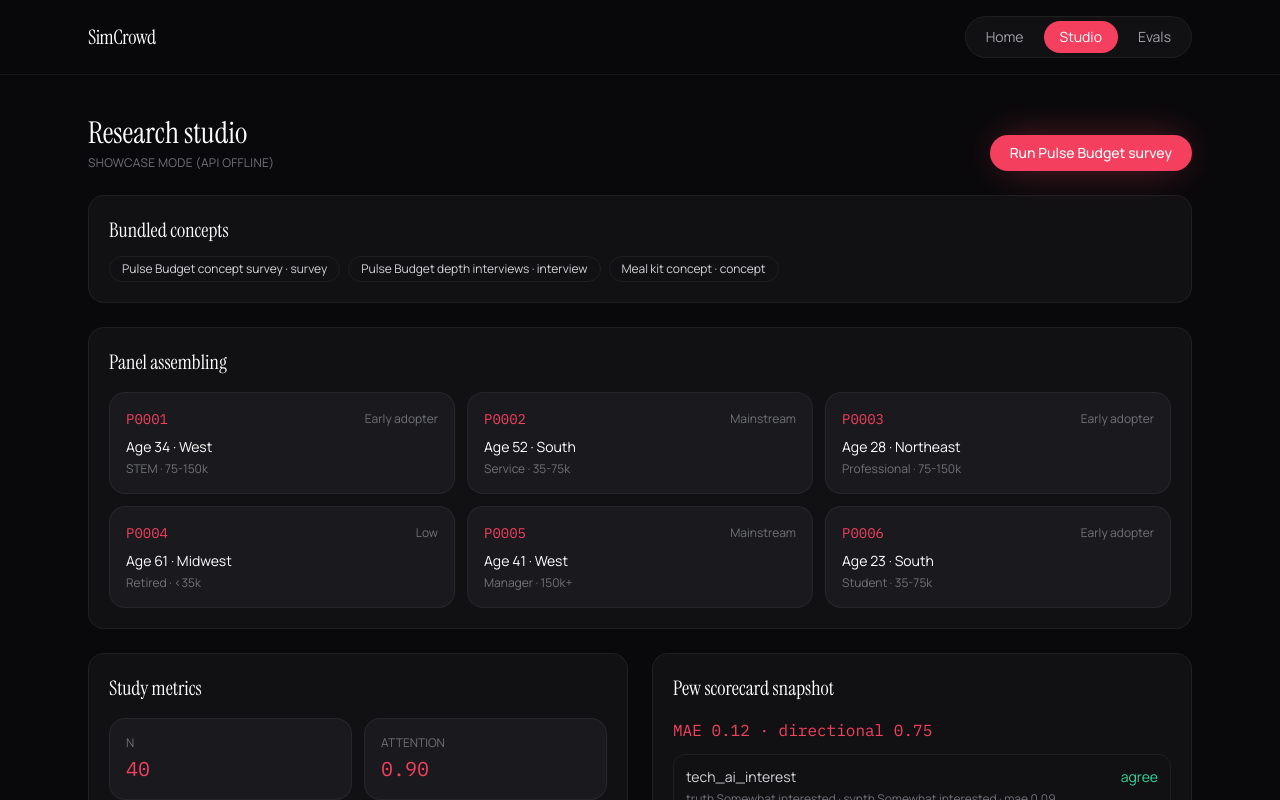
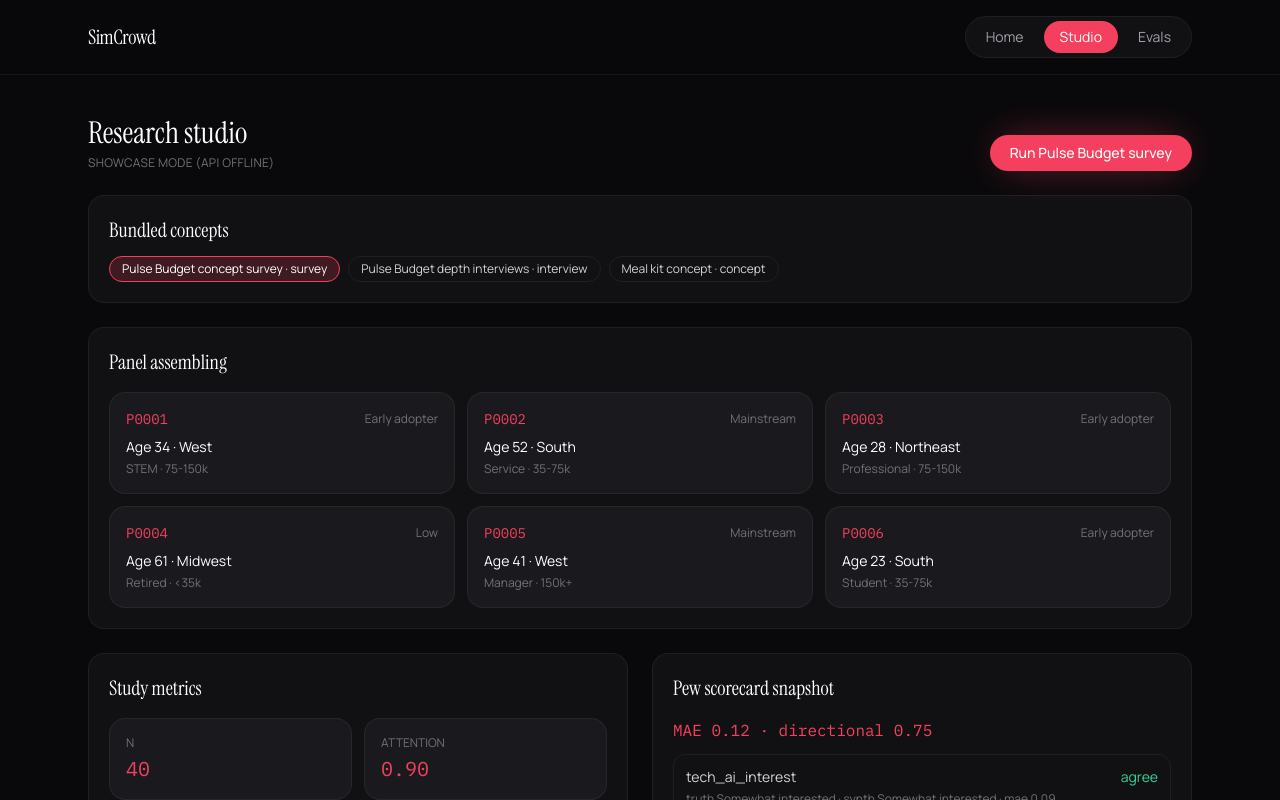
Before and after one commit to H3Xobit/simcrowd, a Next.js app in the folder web/: page /app in a window 1280 px wide. Shown: the top 800 px of the page. Built offline with nearby package versions, Linux system fonts and the light colour scheme; no server answers.

Commit message:
feat: let studio select which concept study to run

```diff
--- a/web/app/app/page.tsx
+++ b/web/app/app/page.tsx
@@ -24,6 +24,7 @@ export default function StudioPage() {
   const [report, setReport] = useState<ReportRow | null>(null);
   const [scorecard, setScorecard] = useState<Scorecard | null>(null);
   const [concepts, setConcepts] = useState<ConceptRow[]>(DEMO_CONCEPTS);
+  const [selectedConcept, setSelectedConcept] = useState<string>(DEMO_CONCEPTS[0]?.path || "data/concepts/fintech_survey.json");
   const [busy, setBusy] = useState(false);
   const [error, setError] = useState<string | null>(null);
   const [visible, setVisible] = useState(0);
@@ -75,7 +76,7 @@ export default function StudioPage() {
       const panelRes = await fetch(`${apiBase()}/panels?size=40&seed=42`, { method: "POST" });
       if (!panelRes.ok) throw new Error(`panels ${panelRes.status}`);
       const studyRes = await fetch(
-        `${apiBase()}/studies?spec_path=data/concepts/fintech_survey.json&seed=42`,
+        `${apiBase()}/studies?spec_path=${encodeURIComponent(selectedConcept)}&seed=42`,
         { method: "POST" },
       );
       if (!studyRes.ok) throw new Error(`studies ${studyRes.status}`);
@@ -121,14 +122,23 @@ export default function StudioPage() {
       <section className="rounded-2xl border border-white/[0.06] bg-ink-surface p-5">
         <h2 className="mb-3 font-display text-xl text-white">Bundled concepts</h2>
         <div className="flex flex-wrap gap-2">
-          {concepts.map((c) => (
-            <span
-              key={c.id}
-              className="rounded-full border border-white/[0.06] px-3 py-1 text-xs text-zinc-300"
-            >
-              {c.title} · {c.type}
-            </span>
-          ))}
+          {concepts.map((c) => {
+            const active = selectedConcept === c.path;
+            return (
+              <button
+                key={c.id}
+                type="button"
+                onClick={() => setSelectedConcept(c.path)}
+                className={`rounded-full border px-3 py-1 text-xs transition ${
+                  active
+                    ? "border-accent bg-accent/20 text-white"
+                    : "border-white/[0.06] text-zinc-300 hover:border-accent/40"
+                }`}
+              >
+                {c.title} · {c.type}
+              </button>
+            );
+          })}
         </div>
       </section>
 
```
